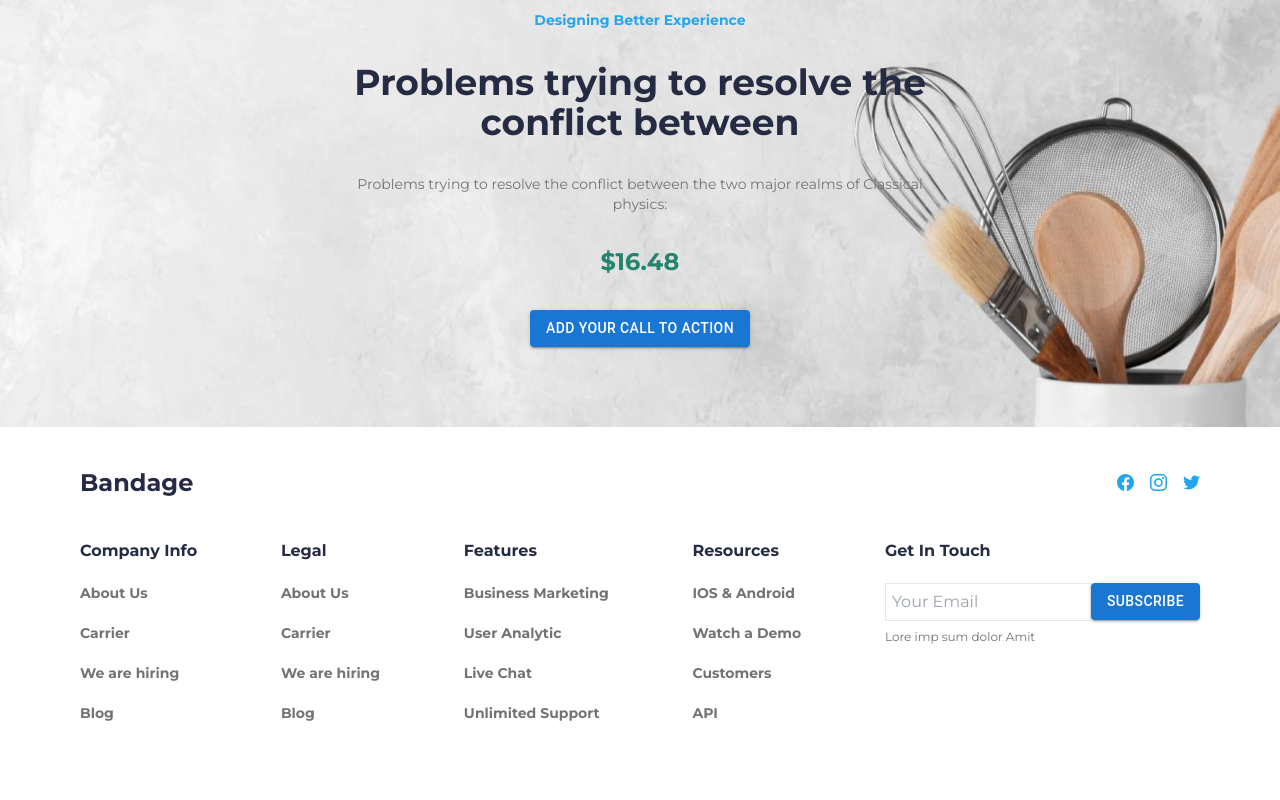
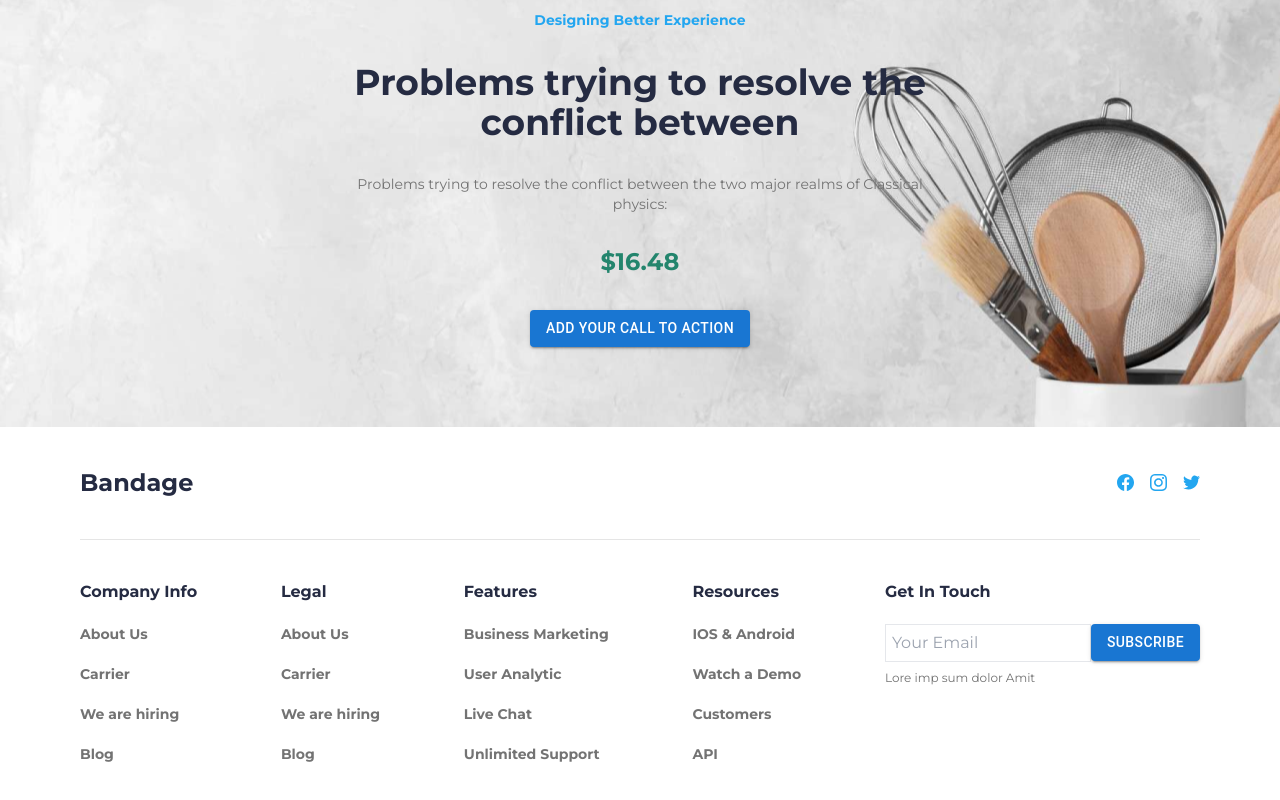
Before and after one commit to monk-kokkalis/online-shopping, a Next.js app: page / in a window 1280 px wide. Shown: the part 3495-4295 px from the top of the page. Before the commit the page ends 4258 px from the top, so only its background shows below. Built offline with nearby package versions, Linux system fonts and the light colour scheme; no server answers.

Commit message:
repositioned BestSellerProducts

```diff
--- a/src/app/products/[id]/page.tsx
+++ b/src/app/products/[id]/page.tsx
@@ -15,6 +15,7 @@ import {
   AWSIcon,
   RedditIcon
 } from "@/app/ui/icons";
+import BestSellerProducts from "@/app/ui/common/BestSellerProducts/BestSellerProducts";
 
 function Page({ params: { id } }: { params: { id: string } }) {
   return (
@@ -32,6 +33,9 @@ function Page({ params: { id } }: { params: { id: string } }) {
             <ProductDetails productId={id} />
           </Suspense>
         </div>
+        <div className="hidden md:block mt-10">
+          <BestSellerProducts paginated={false} />
+        </div>
         <div className="px-8 md:px-20 flex flex-col md:flex-row justify-between items-center py-14">
           <HooliIcon width={75} height={75} />
           <LyftIcon width={75} height={75} />
--- a/src/app/ui/common/Footer.tsx
+++ b/src/app/ui/common/Footer.tsx
@@ -52,6 +52,7 @@ function Footer() {
             <TwitterIcon />
           </div>
         </div>
+        <div className="w-full h-[1px] bg-muted-grey opacity-40"></div>
         <div className="flex flex-col md:flex-row justify-between gap-10 items-start md:items-center">
           {
             sections.map((section) => (
--- a/src/app/ui/products/ProductDetails/ProductDetails.tsx
+++ b/src/app/ui/products/ProductDetails/ProductDetails.tsx
@@ -4,13 +4,10 @@ import { StarIcon } from "../../icons";
 import range from 'lodash/range';
 import { formatCurrency, getDiscountedPrice, getRandomInt } from "@/app/lib/auxiliary";
 import clsx from "clsx";
-import BestSellerProducts from "../../common/BestSellerProducts/BestSellerProducts";
 import ProductActions from "./ProductActions/ProductActions";
 
 async function ProductDetails ({ productId }: { productId: string; }) {
   const product = await getProduct({ id: productId });
-  /* @TODO remove */
-  console.log('dat product --->', product)
   /* @TODO optional handle fraction ratings */
   const rating = Math.trunc(product.rating);
   const starsFilling = [...range(rating).map(() => true), ...range(5 - rating).map(() => false)];
@@ -82,9 +79,6 @@ async function ProductDetails ({ productId }: { productId: string; }) {
           />
         </div>
       </div>
-      <div className="hidden md:block">
-        <BestSellerProducts paginated={false} />
-      </div>
     </div>
   )
 }
```
